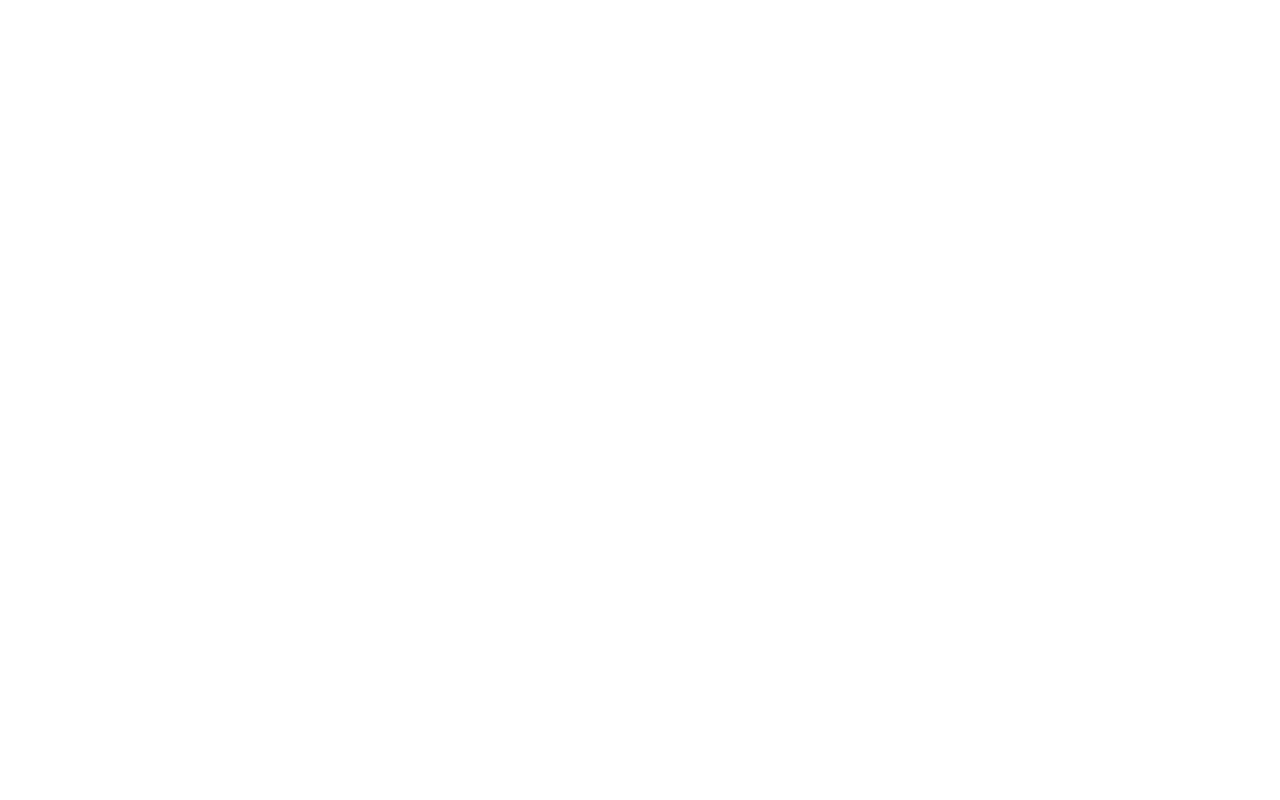
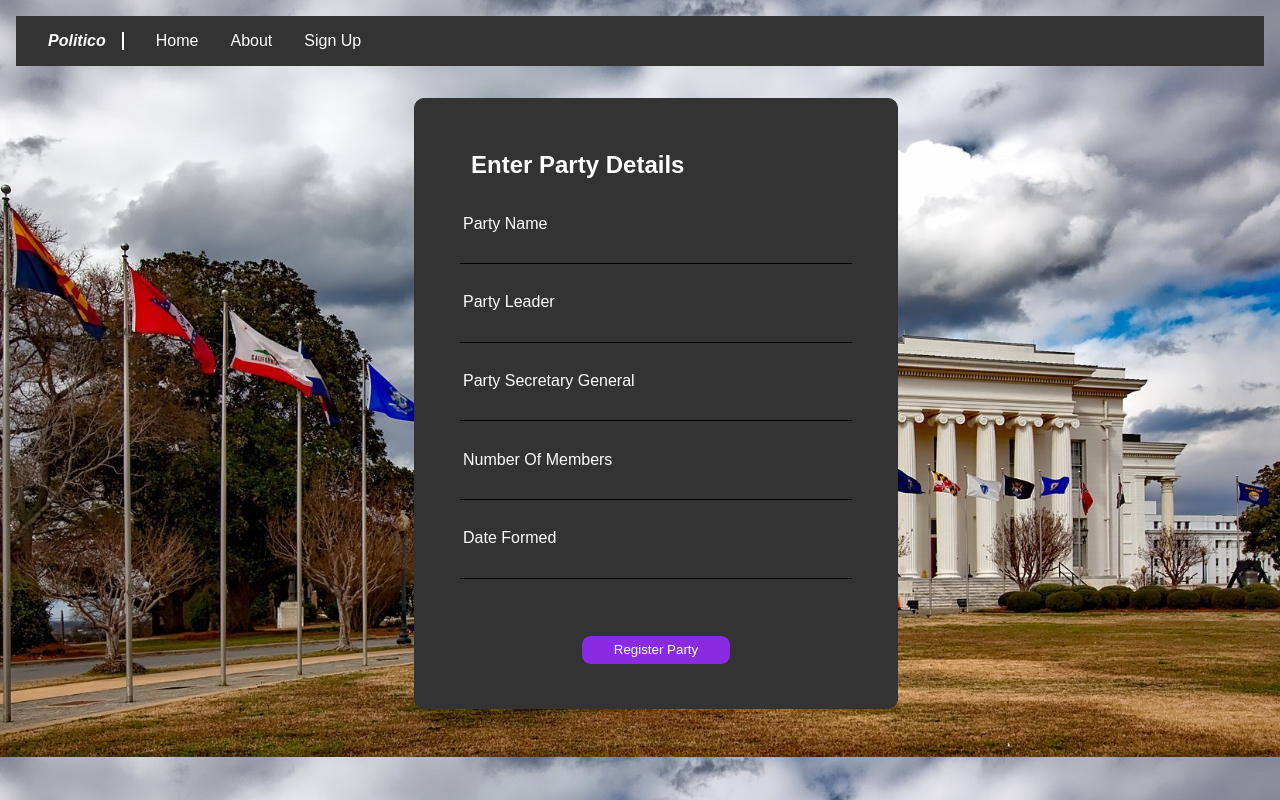
Before and after one commit to erycoking/Politico, a plain HTML site: page views/political-office-registration.html in a window 1280 px wide. Drawn offline with Linux system fonts and the light colour scheme.

Commit message:
[starts 163620402] created a political office registration page

```diff
--- a/views/political-office-registration.html
+++ b/views/political-office-registration.html
@@ -0,0 +1,64 @@
+<!Doctype html>
+<html>
+
+<head>
+    <meta charset="UTF-8">
+    <meta name="viewport" content="width=device-width, initial-scale=1.0">
+    <title>Politico | Sign In</title>
+    <link rel="stylesheet" href="static/css/style.css">
+</head>
+
+<body>
+    <div class="content">
+        <header>
+            <nav class="main-nav">
+                <div class="logo"><a href="#">Politico</a></div>
+                <ul class="nav-items">
+                    <li>
+                        <a href="#">Home</a>
+                    </li>
+                    <li>
+                        <a href="#">About</a>
+                    </li>
+                </ul>
+                <ul class="signups">
+                    <li>
+                        <a href="#" class='btn-signup'> Sign Up</a>
+                    </li>
+                </ul>
+            </nav>
+        </header>
+        <div class="main-content">
+            <form action="#" method="POST" class="login-form">
+                <div>
+                    <h2 class="login-title">Enter Party Details</h2>
+                </div>
+                <div>
+                    <label for="partyname">Party Name</label>
+                    <input type="text" id="partyname" name="partyname">
+                </div>
+                <div>
+                    <label for="pleader">Party leader</label>
+                    <input type="text" id="pleader" name="pleader">
+                </div>
+                <div>
+                    <label for="psecgen">Party Secretary General</label>
+                    <input type="text" id="psecgen" name="psecgen">
+                </div>
+                <div>
+                    <label for="noOfNumbers">Number of Members</label>
+                    <input type="text" id="noOfNumbers" name="noOfNumbers">
+                </div>
+                <div>
+                    <label for="dateFormed">Date Formed</label>
+                    <input type="text" id="dateFormed" name="dateFormed">
+                </div>
+                <button type="submit" class="btn-submit">Register Party</button>
+            </form>
+        </div>
+
+    </div>
+    <script src="static/js/index.js"></script>
+</body>
+
+</html>
```
Also changed, not shown: views/party_registation.html (+7 -11 lines).
